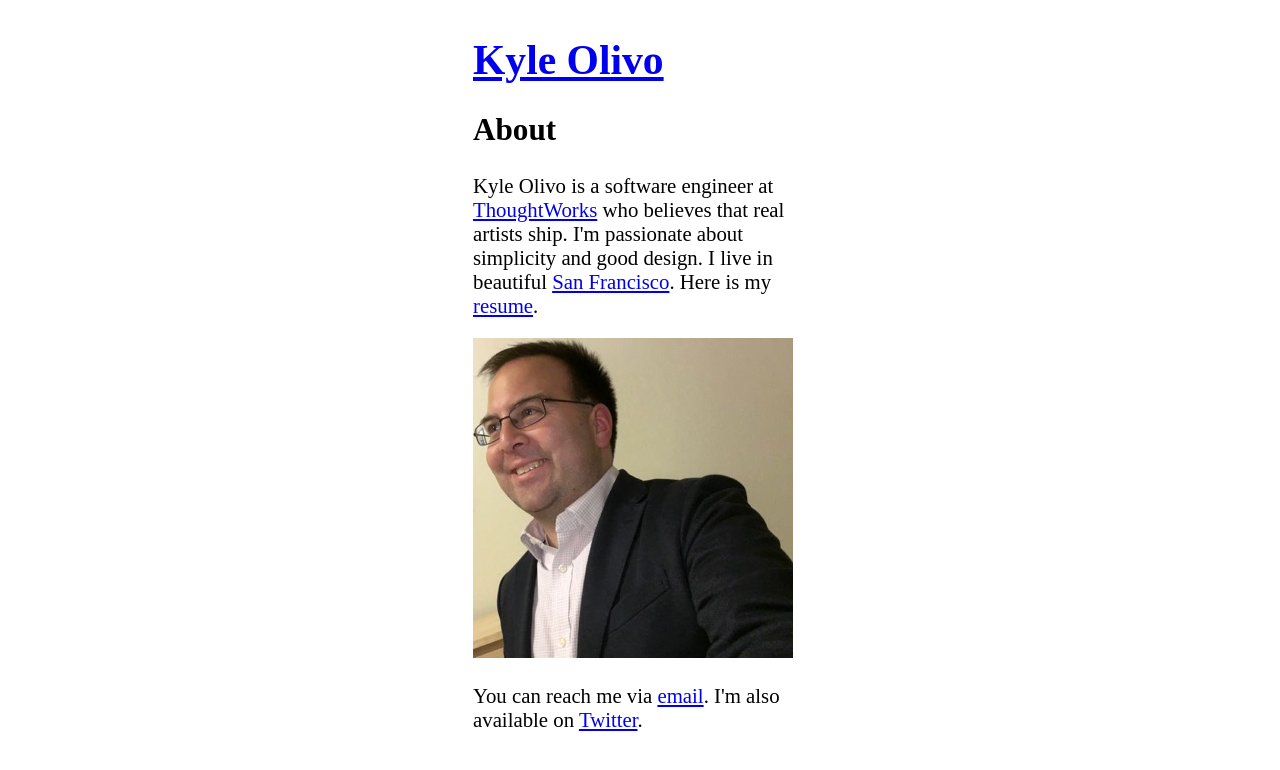
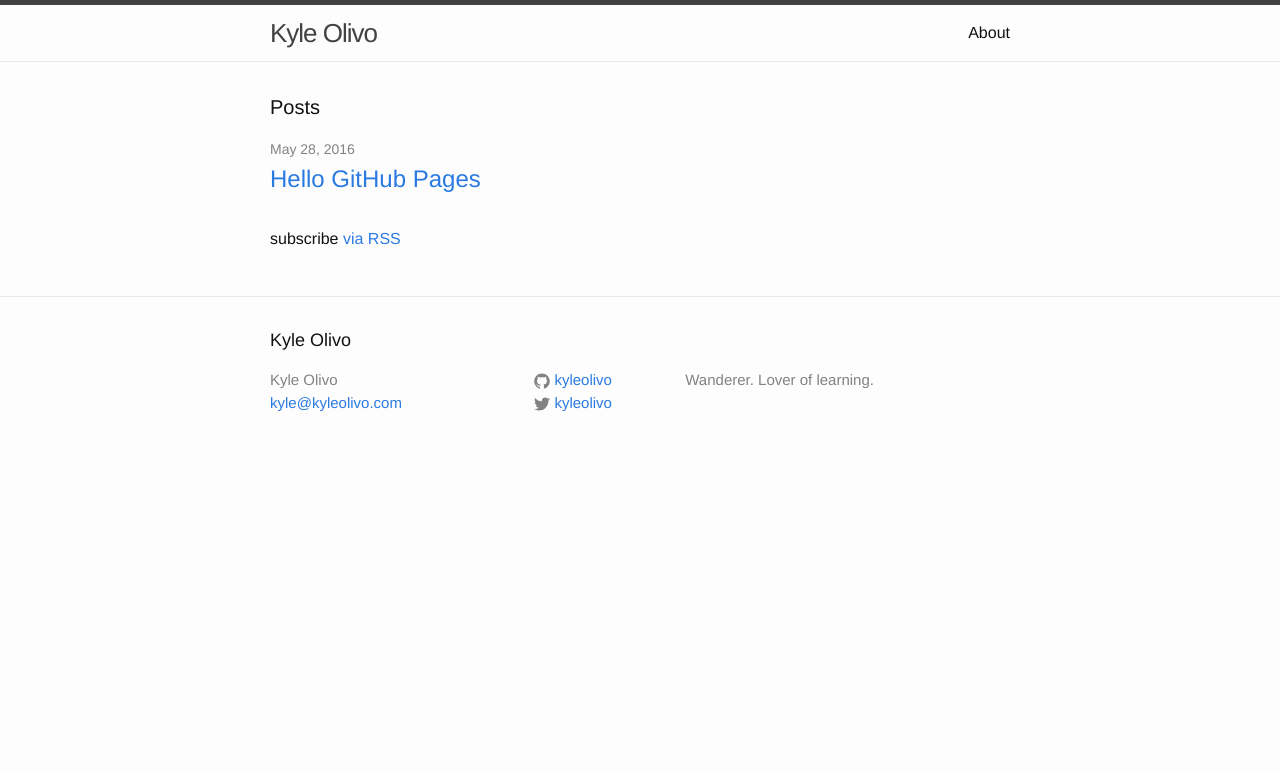
Before and after one commit to kyleolivo/kyleolivo.github.io, a Jekyll site: the page built from index.html, in a window 1280 px wide. Shown: the top 770 px of the page. Built offline with Jekyll 4.4.1, drawn with Linux system fonts in a browser that asks for light colours.

Commit message:
Modify Jekyll default config and templates
Simply including personalized metadata in the config file and
making a real about page and first post with markdown.

```diff
--- a/_config.yml
+++ b/_config.yml
@@ -6,16 +6,14 @@
 # 'jekyll serve'. If you change this file, please restart the server process.
 
 # Site settings
-title: Your awesome title
-email: your-email@domain.com
+title: Kyle Olivo
+email: kyle@kyleolivo.com
 description: > # this means to ignore newlines until "baseurl:"
-  Write an awesome description for your new site here. You can edit this
-  line in _config.yml. It will appear in your document head meta (for
-  Google search results) and in your feed.xml site description.
+  Wanderer. Lover of learning.
 baseurl: "" # the subpath of your site, e.g. /blog
-url: "http://yourdomain.com" # the base hostname & protocol for your site
-twitter_username: jekyllrb
-github_username:  jekyll
+url: "http://kyleolivo.com" # the base hostname & protocol for your site
+twitter_username: kyleolivo
+github_username:  kyleolivo
 
 # Build settings
 markdown: kramdown
--- a/_includes/head.html
+++ b/_includes/head.html
@@ -9,6 +9,7 @@
   <link rel="stylesheet" href="{{ "/css/main.css" | prepend: site.baseurl }}">
   <link rel="canonical" href="{{ page.url | replace:'index.html','' | prepend: site.baseurl | prepend: site.url }}">
   <link rel="alternate" type="application/rss+xml" title="{{ site.title }}" href="{{ "/feed.xml" | prepend: site.baseurl | prepend: site.url }}">
+
   <script>
     (function(i,s,o,g,r,a,m){i['GoogleAnalyticsObject']=r;i[r]=i[r]||function(){
     (i[r].q=i[r].q||[]).push(arguments)},i[r].l=1*new Date();a=s.createElement(o),
--- a/index.html
+++ b/index.html
@@ -1,32 +1,23 @@
-<!DOCTYPE html>
-<html lang="en">
-  <head>
-    <meta charset="utf-8">
-    <meta name=viewport content="width=device-width,initial-scale=1.0">
-    <title>Kyle Olivo</title>
-    <link rel="stylesheet" href="/assets/main.css">
-  </head>
-  <body>
-    <h1><a href="/">Kyle Olivo</a></h1>
-    <h2>About</h2>
+---
+layout: default
+---
 
-    <p>Kyle Olivo is a software engineer at <a href="http://www.thoughtworks.com">ThoughtWorks</a> who believes that real artists ship.
-    I'm passionate about simplicity and good design. I live in beautiful <a href="https://en.wikipedia.org/wiki/San_Francisco">San Francisco</a>.
-    Here is my <a href="http://linkedin.com/in/kyleolivo">resume</a>.</p>
+<div class="home">
 
-    <img src="/assets/kyleolivo.jpg" alt="Kyle Olivo" />
+  <h1 class="page-heading">Posts</h1>
 
-    <p>You can reach me via <a href="mailto:kyle@kyleolivo.com">email</a>. I'm also available on <a href="http://twitter.com/kyleolivo">Twitter</a>.</p>
+  <ul class="post-list">
+    {% for post in site.posts %}
+      <li>
+        <span class="post-meta">{{ post.date | date: "%b %-d, %Y" }}</span>
 
-    <script>
-      (function(i,s,o,g,r,a,m){i['GoogleAnalyticsObject']=r;i[r]=i[r]||function(){
-      (i[r].q=i[r].q||[]).push(arguments)},i[r].l=1*new Date();a=s.createElement(o),
-      m=s.getElementsByTagName(o)[0];a.async=1;a.src=g;m.parentNode.insertBefore(a,m)
-      })(window,document,'script','https://www.google-analytics.com/analytics.js','ga');
+        <h2>
+          <a class="post-link" href="{{ post.url | prepend: site.baseurl }}">{{ post.title }}</a>
+        </h2>
+      </li>
+    {% endfor %}
+  </ul>
 
-      ga('create', 'UA-77425360-1', 'auto');
-      ga('send', 'pageview');
+  <p class="rss-subscribe">subscribe <a href="{{ "/feed.xml" | prepend: site.baseurl }}">via RSS</a></p>
 
-    </script>
-  </body>
-</html>
+</div>
```
Also changed, not shown: _posts/2016-05-28-hello-github-pages.md (added, +10 -0 lines), about.md (+5 -7 lines), main.html (deleted, +0 -23 lines), _drafts/sample.md (renamed from _posts/2016-05-08-welcome-to-jekyll.markdown).
